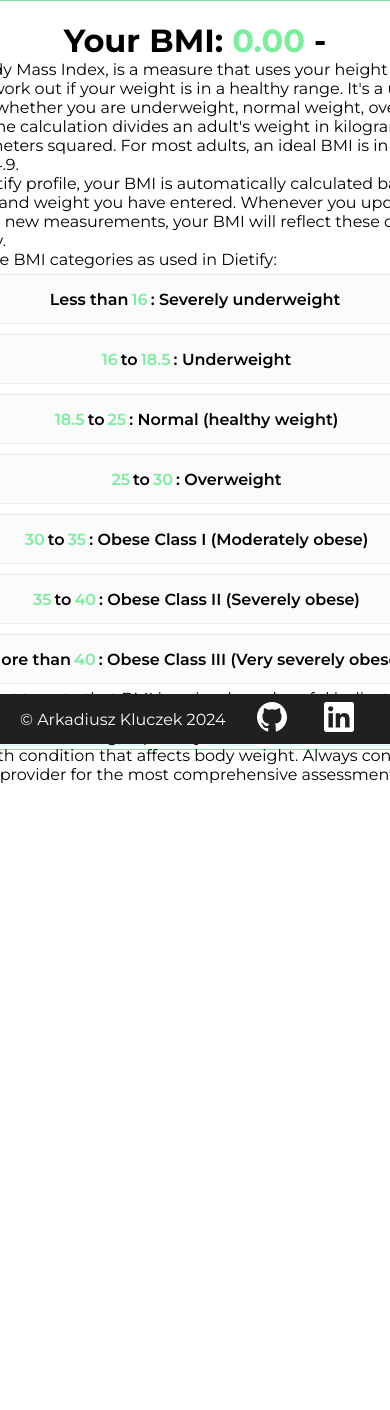
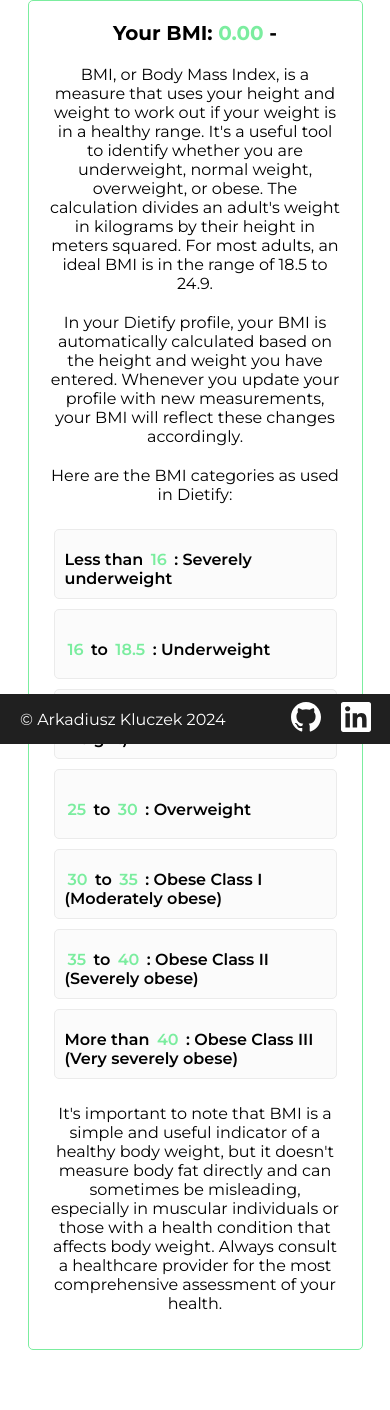
Before and after one commit to ArekKluczek/Dietify, a Symfony app: template templates/profile/bmi.html.twig in a window 390 px wide; the page is wider, and only the part inside the window is pictured. Shown: the part 100-1510 px from the top of that part. Before the commit the page ends 884 px from the top of that part, so only its background shows below. Run offline with Twig, Linux system fonts and the light colour scheme; the template is opened without the code that fills it, so the values that code supplies are empty; style sheets or scripts are compiled from the project's sources; some libraries are stand-ins or nearby versions.

Commit message:
Dietify: styles

```diff
--- a/assets/app.js
+++ b/assets/app.js
@@ -81,6 +81,7 @@ function toggleStepDescription(event) {
     text.classList.toggle('hidden');
     stepContainer.classList.toggle('expanded');
     stepContainer.classList.toggle('step-expanded');
+    stepContainer.querySelector('.step-title').classList.toggle('chevron-rotated');
 }
 
 document.querySelectorAll('.step').forEach(function(step) {
--- a/assets/styles/app.scss
+++ b/assets/styles/app.scss
@@ -596,7 +622,7 @@ body {
     padding: 0 3px;
   }
 
-  &__tile {
+  &__tile-container {
     display: flex;
     justify-content: center;
     align-items: center;
@@ -1014,6 +1041,12 @@ body {
     }
   }
 
+  .footer {
+    &__media {
+      justify-content: end;
+    }
+  }
+
   .about {
     &__welcome {
       font-size: 30px;
@@ -1134,4 +1191,50 @@ body {
   .profile-form {
     margin-top: 30px;
   }
+
+  .bmi {
+    width: 335px;
+    height: 1350px;
+    margin-bottom: 10px;
+    justify-content: unset;
+    text-align: center;
+
+    h1 {
+      font-size: 20px;
+      margin-bottom: 20px;
+    }
+
+    .categories__tile {
+      margin: 10px;
+    }
+
+    p {
+      margin-bottom: 20px;
+    }
+
+    p:last-child {
+      margin-top: 20px;
+    }
+  }
+
+  .categories__tile-container {
+    width: 335px;
+    height: 70px;
+    display: flex;
+    justify-content: start;
+    align-items: center;
+    background-color: #FBFBFB;
+    border: 1px solid #EBEBEB;
+    border-radius: 5px;
+    margin: 5px;
+    text-align: left;
+  }
+
+  .btn-logout {
+    margin-left: unset;
+  }
+
+  .how-it-works-container {
+    margin-top: unset;
+  }
 }
--- a/src/Controller/FavouriteMealController.php
+++ b/src/Controller/FavouriteMealController.php
@@ -50,7 +50,7 @@ class FavouriteMealController extends AbstractController
             throw $this->createNotFoundException('User not found.');
         }
 
-        $groupedFavourites = $this->favouriteMealService->getGroupedFavoritesByUser($user, $favouriteMealRepository);
+        $groupedFavourites = $this->favouriteMealService->getGroupedFavoritesByUser($favouriteMealRepository);
 
         return $this->render('favourite_meal/index.html.twig', [
             'groupedFavourites' => $groupedFavourites,
--- a/src/Form/UserType.php
+++ b/src/Form/UserType.php
@@ -15,8 +15,7 @@ class UserType extends AbstractType
         $builder
             ->add('email')
             ->add('password', PasswordType::class)
-            ->add('secondPassword', PasswordType::class)
-         ;
+            ->add('secondPassword', PasswordType::class);
     }
 
     public function configureOptions(OptionsResolver $resolver): void
--- a/src/Repository/ProfileRepository.php
+++ b/src/Repository/ProfileRepository.php
@@ -27,8 +27,7 @@ class ProfileRepository extends ServiceEntityRepository
             ->andWhere('p.userid = :val')
             ->setParameter('val', $value)
             ->getQuery()
-            ->getOneOrNullResult()
-        ;
+            ->getOneOrNullResult();
     }
 
 }
--- a/templates/header/header.html.twig
+++ b/templates/header/header.html.twig
@@ -13,7 +13,7 @@
         </div>
         {% if app.user %}
             <div class="header__login-container">
-                <a href="{{ path('app_logout') }}" class="btn">LOG OUT</a>
+                <a href="{{ path('app_logout') }}" class="btn-logout">LOG OUT</a>
             </div>
         {% else %}
             <div class="header__login-container">
@@ -37,7 +37,7 @@
             <div class="nav-menu__item"><a href="{{ path('app_profile') }}" class="menu">PROFILE</a></div>
             {% if app.user %}
                 <div class="logout__buttons-mobile">
-                    <a href="{{ path('app_logout') }}" class="btn">LOG OUT</a>
+                    <a href="{{ path('app_logout') }}" class="btn-logout">LOG OUT</a>
                 </div>
             {% else %}
                 <div class="login__buttons-mobile">
--- a/templates/profile/_form.html.twig
+++ b/templates/profile/_form.html.twig
@@ -22,4 +22,7 @@
         {{ form_end(profileForm) }}
     </div>
     <div class="elipse-left"></div>
+    {% block javascripts %}
+        {{ parent() }}
+    {% endblock %}
 {% endblock %}
--- a/templates/profile/bmi.html.twig
+++ b/templates/profile/bmi.html.twig
@@ -20,13 +20,25 @@
             </p>
             <p>Here are the BMI categories as used in Dietify:</p>
             <div class="categories">
-                <p class="categories__tile">Less than <span class="color-green"> 16 </span>: Severely underweight</p>
-                <p class="categories__tile"><span class="color-green"> 16 </span> to <span class="color-green"> 18.5 </span>: Underweight</p>
-                <p class="categories__tile"><span class="color-green"> 18.5 </span> to <span class="color-green"> 25 </span>: Normal (healthy weight)</p>
-                <p class="categories__tile"><span class="color-green"> 25 </span> to <span class="color-green"> 30 </span>: Overweight</p>
-                <p class="categories__tile"><span class="color-green"> 30 </span> to <span class="color-green"> 35 </span>: Obese Class I (Moderately obese)</p>
-                <p class="categories__tile"><span class="color-green"> 35 </span> to <span class="color-green"> 40 </span>: Obese Class II (Severely obese)</p>
-                <p class="categories__tile">More than <span class="color-green"> 40 </span>: Obese Class III (Very severely obese)</p>
+                <div class="categories__tile-container"><p class="categories__tile">Less than <span class="color-green"> 16 </span>:
+                        Severely underweight</p></div>
+                <div class="categories__tile-container"><p class="categories__tile"><span
+                                class="color-green"> 16 </span> to <span class="color-green"> 18.5 </span>: Underweight
+                    </p></div>
+                <div class="categories__tile-container"><p class="categories__tile"><span
+                                class="color-green"> 18.5 </span> to <span class="color-green"> 25 </span>: Normal
+                        (healthy weight)</p></div>
+                <div class="categories__tile-container"><p class="categories__tile"><span
+                                class="color-green"> 25 </span> to <span class="color-green"> 30 </span>: Overweight</p>
+                </div>
+                <div class="categories__tile-container"><p class="categories__tile"><span
+                                class="color-green"> 30 </span> to <span class="color-green"> 35 </span>: Obese Class I
+                        (Moderately obese)</p></div>
+                <div class="categories__tile-container"><p class="categories__tile"><span
+                                class="color-green"> 35 </span> to <span class="color-green"> 40 </span>: Obese Class II
+                        (Severely obese)</p></div>
+                <div class="categories__tile-container"><p class="categories__tile">More than <span class="color-green"> 40 </span>:
+                        Obese Class III (Very severely obese)</p></div>
             </div>
             <p>It's important to note that BMI is a simple and useful indicator of a healthy body weight, but it doesn't
                 measure body fat directly and can sometimes be misleading, especially in muscular individuals or those
```
Also changed, not shown: other parts of assets/styles/app.scss (+69 -18 lines), src/Repository/ShoppingListRepository.php (+0 -24 lines), src/Service/DietProvider.php (+79 -9 lines), src/Service/FavouriteMealService.php (+53 -2 lines), src/Service/UserProfileService.php (+44 -1 lines), templates/dashboard/how-it-works.html.twig (+5 -5 lines), .ddev/config.yaml.
